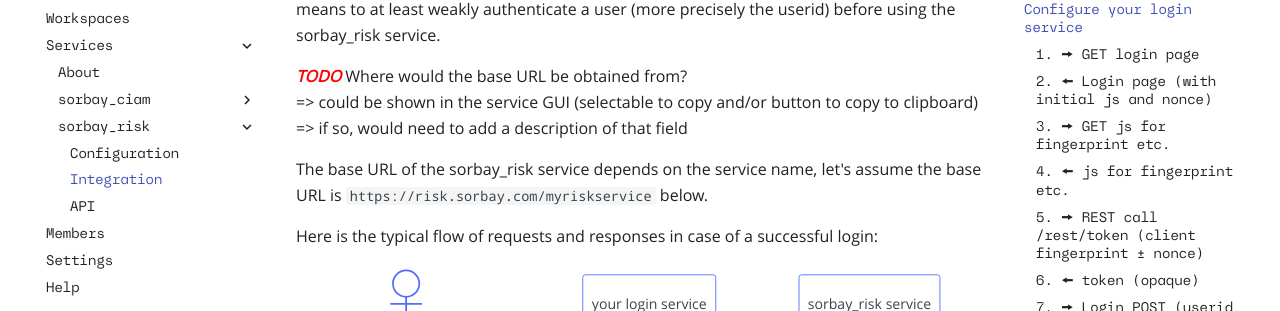
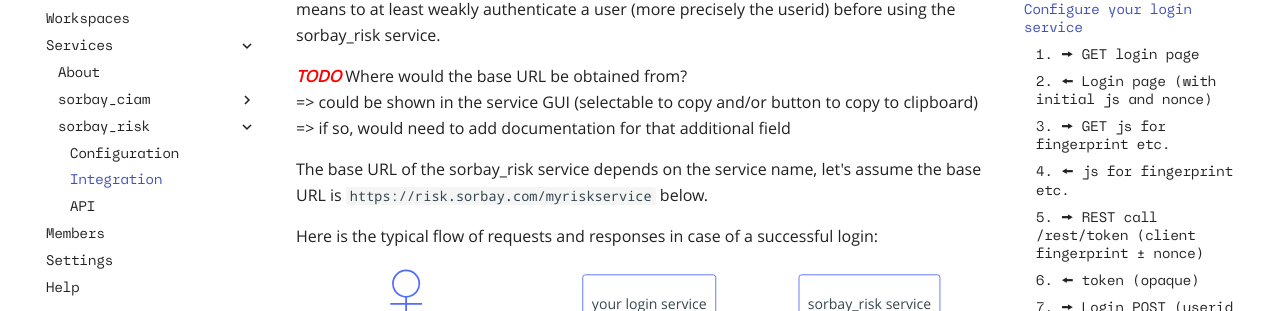
Before and after one commit to sorbay/sorbay-documentation, an MkDocs documentation site: the page built from docs/en/sorbay_risk_integration.md, in a window 1280 px wide and 900 px high, scrolled down 583 px. Shown: the part 143-454 px from the top of the window. Built offline with MkDocs 1.6.1 and Material for MkDocs 9.7.7, drawn with Linux system fonts in a browser that asks for light colours.

Commit message:
documenting risk service: refinements

```diff
--- a/docs/en/sorbay_risk_integration.md
+++ b/docs/en/sorbay_risk_integration.md
@@ -24,7 +24,7 @@ That might of course be different in practice, but what is crucial is that there
 
 <span style="color:red">***TODO***</span> Where would the base URL be obtained from?<br>
 => could be shown in the service GUI (selectable to copy and/or button to copy to clipboard)<br>
-=> if so, would need to add a description of that field
+=> if so, would need to add documentation for that additional field
 
 The base URL of the sorbay_risk service depends on the service name, let's assume the base URL is `https://risk.sorbay.com/myriskservice` below.
 
```
